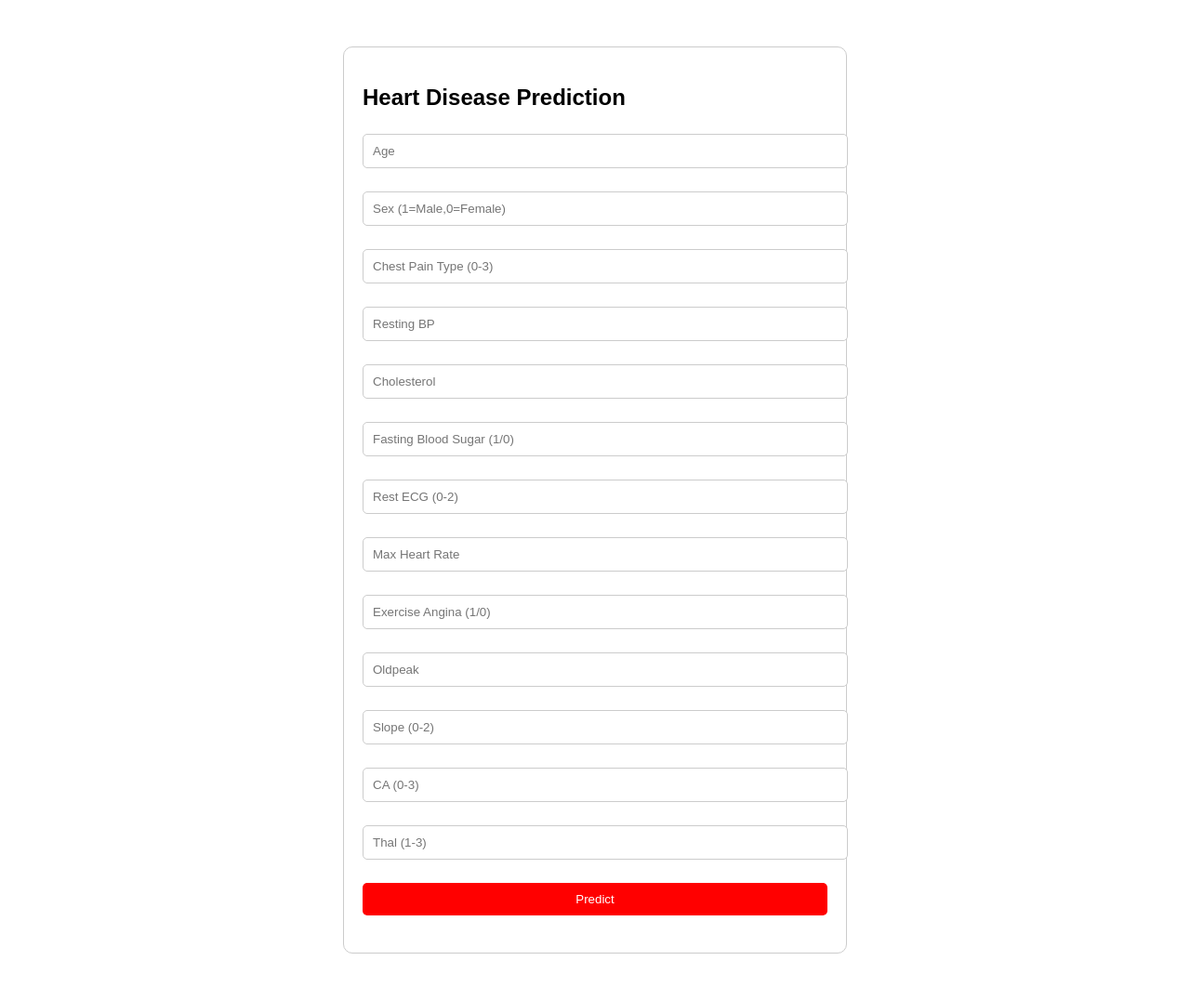
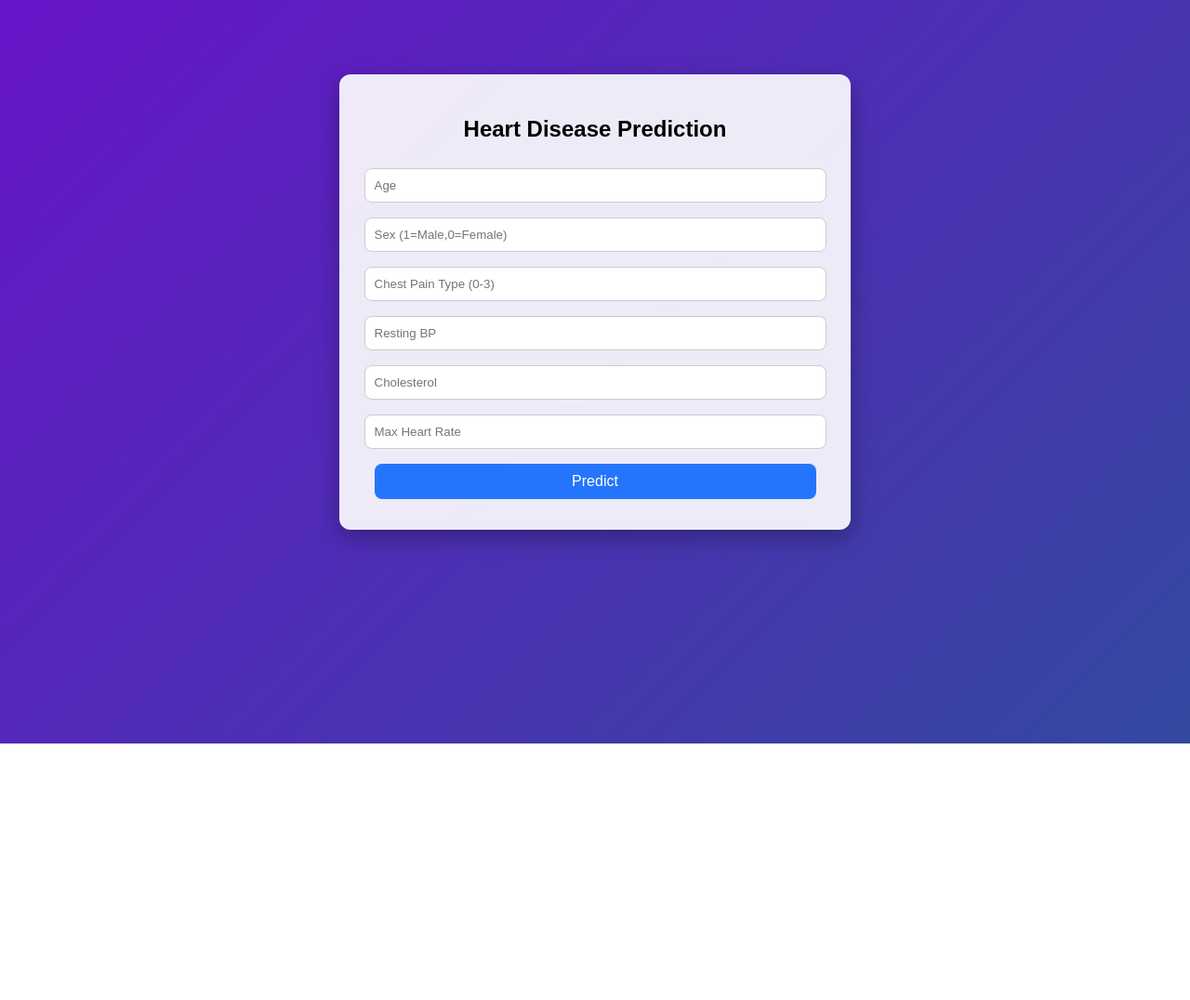
Before and after one commit to tanish0050/Heart-Disease-Prediction, a Python web app: template templates/index.html in a window 1280 px wide. Shown: the whole page at 93% size. After the commit the page ends 800 px from the top, so only its background shows below. Run offline with Jinja, Linux system fonts and the light colour scheme; the template is opened without the code that fills it, so the values that code supplies are empty.

Commit message:
final UI + fix

```diff
--- a/templates/index.html
+++ b/templates/index.html
@@ -2,64 +2,80 @@
 <html>
 <head>
     <title>Heart Disease Prediction</title>
+
     <style>
         body {
-            font-family: Arial;
-            margin: 50px;
+            margin: 0;
+            padding: 0;
+            font-family: Arial, sans-serif;
+
+            background: linear-gradient(-45deg, #1e3c72, #2a5298, #6a11cb, #2575fc);
+            background-size: 400% 400%;
+            animation: gradientBG 10s ease infinite;
         }
+
+        @keyframes gradientBG {
+            0% { background-position: 0% 50%; }
+            50% { background-position: 100% 50%; }
+            100% { background-position: 0% 50%; }
+        }
+
         .form-container {
             max-width: 500px;
-            margin: auto;
-            padding: 20px;
-            border: 1px solid #ccc;
-            border-radius: 10px;
+            margin: 80px auto;
+            padding: 25px;
+            border-radius: 12px;
+            background: rgba(255,255,255,0.9);
+            box-shadow: 0px 8px 25px rgba(0,0,0,0.3);
+            text-align: center;
         }
+
+        h2 {
+            margin-bottom: 20px;
+        }
+
         input {
-            width: 100%;
+            width: 95%;
             padding: 10px;
-            margin: 5px 0 20px 0;
-            border-radius: 5px;
+            margin: 8px 0;
+            border-radius: 8px;
             border: 1px solid #ccc;
         }
+
         input[type="submit"] {
-            background-color: red;
+            background: #2575fc;
             color: white;
             border: none;
+            cursor: pointer;
+            font-size: 16px;
+        }
+
+        input[type="submit"]:hover {
+            background: #1e3c72;
+        }
+
+        h3 {
+            margin-top: 20px;
+            color: #333;
         }
     </style>
 </head>
 
 <body>
+
 <div class="form-container">
     <h2>Heart Disease Prediction</h2>
 
     <form action="/predict" method="post">
 
         <input type="number" name="age" placeholder="Age" required>
-
         <input type="number" name="sex" placeholder="Sex (1=Male,0=Female)" required>
-
         <input type="number" name="cp" placeholder="Chest Pain Type (0-3)" required>
-
         <input type="number" name="trestbps" placeholder="Resting BP" required>
-
         <input type="number" name="chol" placeholder="Cholesterol" required>
 
-        <input type="number" name="fbs" placeholder="Fasting Blood Sugar (1/0)" required>
-
-        <input type="number" name="restecg" placeholder="Rest ECG (0-2)" required>
-
+        <!-- ⚠️ IMPORTANT: sirf ye 6 features use ho rahe -->
         <input type="number" name="thalach" placeholder="Max Heart Rate" required>
-
-        <input type="number" name="exang" placeholder="Exercise Angina (1/0)" required>
-
-        <input type="number" step="0.1" name="oldpeak" placeholder="Oldpeak" required>
-
-        <input type="number" name="slope" placeholder="Slope (0-2)" required>
-
-        <input type="number" name="ca" placeholder="CA (0-3)" required>
-
-        <input type="number" name="thal" placeholder="Thal (1-3)" required>
 
         <input type="submit" value="Predict">
 
@@ -70,5 +86,6 @@
     {% endif %}
 
 </div>
+
 </body>
 </html>
```
Also changed, not shown: app.py (+9 -13 lines).
